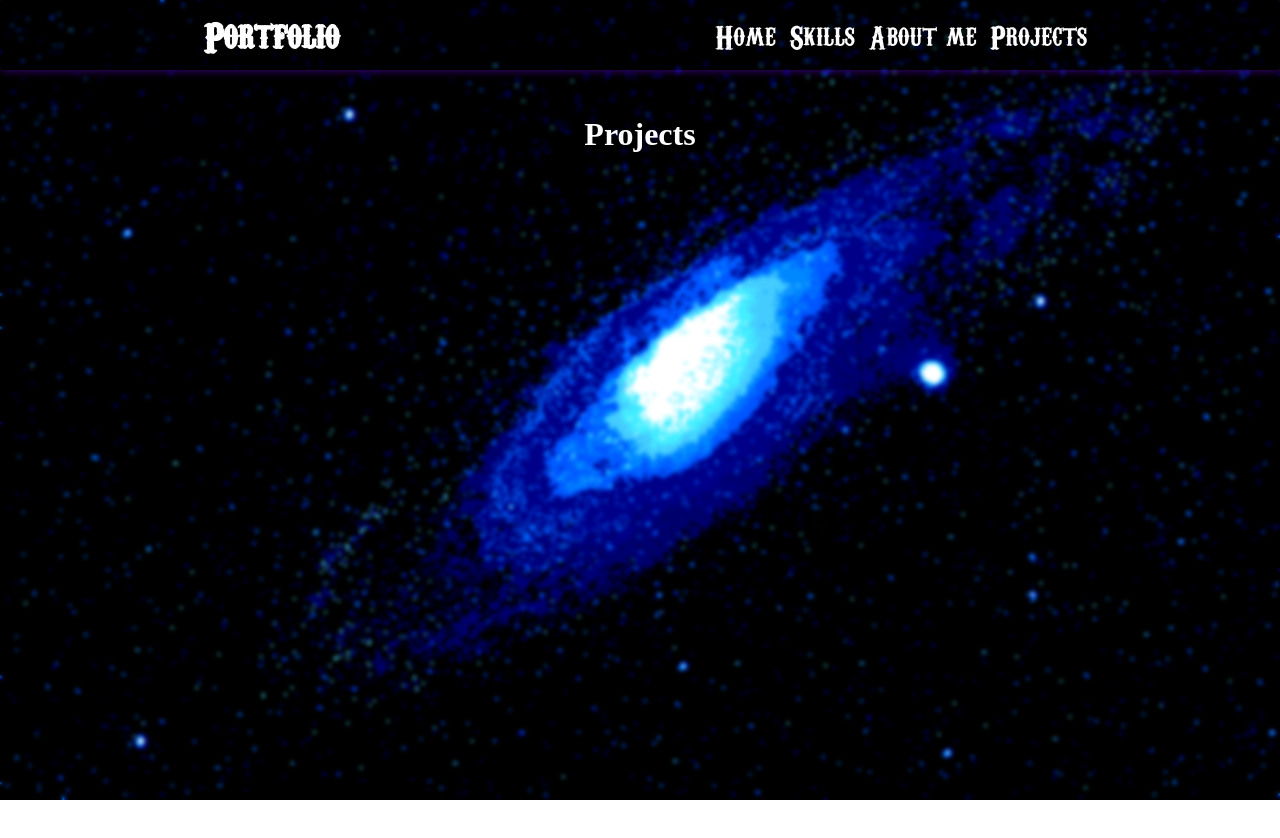
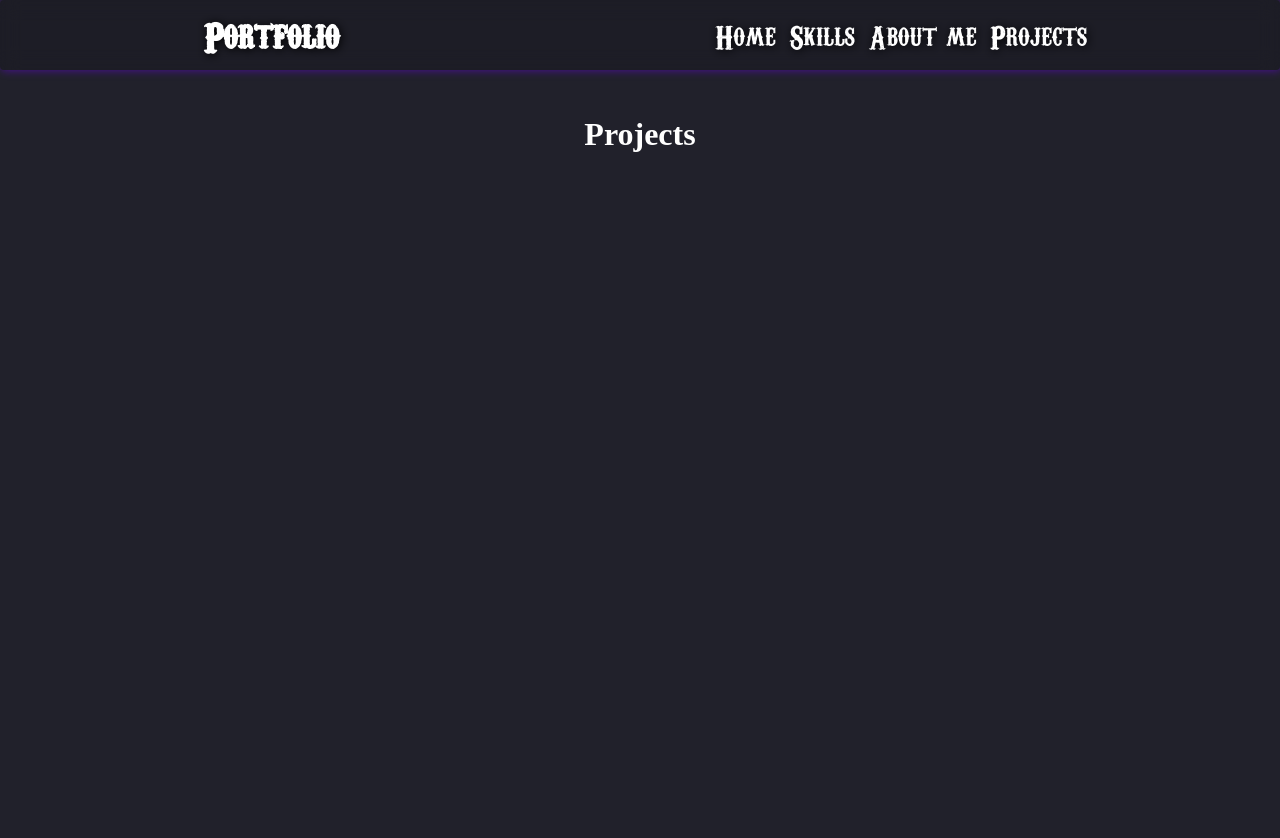
Before and after one commit to Jondrewd/Portfolio, a React (Create React App) app: page /projects in a window 1280 px wide. Before the commit the page ends 800 px from the top, so only its background shows below. Built offline with nearby package versions, Linux system fonts and the light colour scheme.

Commit message:
Update portfolio

```diff
--- a/src/App.css
+++ b/src/App.css
@@ -1,84 +1,7 @@
-@keyframes planeta {
-    from {
-      transform: rotate(0deg) translateX(500px) rotate(0deg);
-    }
-    to {
-      transform: rotate(360deg) translateX(500px) rotate(-360deg);
-    }
-  }
-
+*{
+  padding:0;
+  margin: 0;
+}
 body{
-    background-image: url('./components/images/image.jpg');
-    background-repeat: no-repeat;
-    background-size: cover;
-    width: 100vw;
-    height: 100vh;
-      overflow: hidden;
-
+  background-color: rgb(33, 33, 43);
 }
-.planoDeFundo{
-  position: absolute;
-  top: 30%;
-  left: 40%;
-}
-
-
-.planeta_1, .planeta_2, .planeta_3, .planeta_4, .planeta_5, .planeta_6{
-  width: 80px;
-  height: 80px;
-
-  background-repeat: no-repeat;
-  background-size: contain;
-}
-
-
-.planeta_1{
-  background-image: url('./components/images/1701806940951.png');
-  animation: planeta 25s linear infinite;
-  position: absolute;
-  left: 300px;
-}
-.planeta_2{
-  background-image: url('./components/images/1701807053351.png');
-  animation: planeta 32s linear infinite;
-  position: absolute;
-
-}
-.planeta_3{
-  background-image: url('./components/images/1701807096188.png');
-  animation: planeta 35s linear infinite;
-  position: absolute;
-  left: 260px;
-}
-.planeta_4{
-  background-image: url('./components/images/1701807118008.png');
-  animation: planeta 39s linear infinite;
-  position: absolute;
-  left: 310px;
-}
-.planeta_5{
-  background-image: url('./components/images/1701807159253.png');
-  animation: planeta 42s linear infinite;
-  position: absolute;
-  left: 280px;
-
-}
-.planeta_6{
-  background-image: url('./components/images/1701807199480.png');
-  animation: planeta 20s linear infinite;
-  position: absolute;
-}
-.container{
-  backdrop-filter: blur(2px);
-}
-
-@media(max-width: 1326px){
-  .planoDeFundo{
-    display: none;
-  }
-  body{
-    background-size: cover;
-    width: 100%;
-    height: 100vh;
-  }
-}
--- a/src/App.js
+++ b/src/App.js
@@ -14,16 +14,6 @@ function App() {
   return (
 <body>
 
-        <div className='planoDeFundo'>
-          <div className='bN'></div>
-            <div className='planeta_1'></div>
-            <div className='planeta_2'></div>
-            <div className='planeta_3'></div>
-            <div className='planeta_4'></div>
-            <div className='planeta_5'></div>
-            <div className='planeta_6'></div>
-
-          </div>
         <div className='container'>
           <Router>
             <Navbar/>
@@ -38,8 +28,9 @@ function App() {
             </Container>
           </Router>
         </div>
+
+
 </body>
-  );
-}
+);}
 
 export default App;
```
Lines whose indentation alone changed are shown as unchanged.
